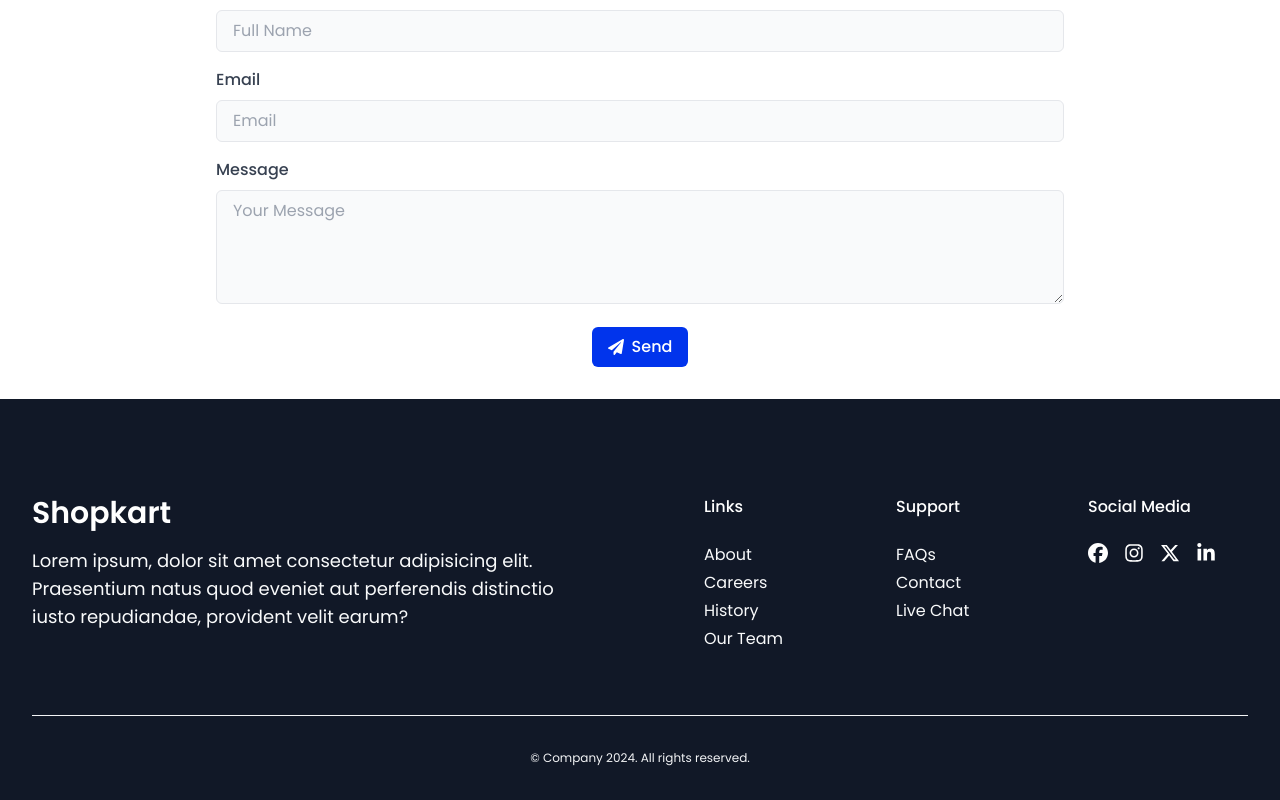
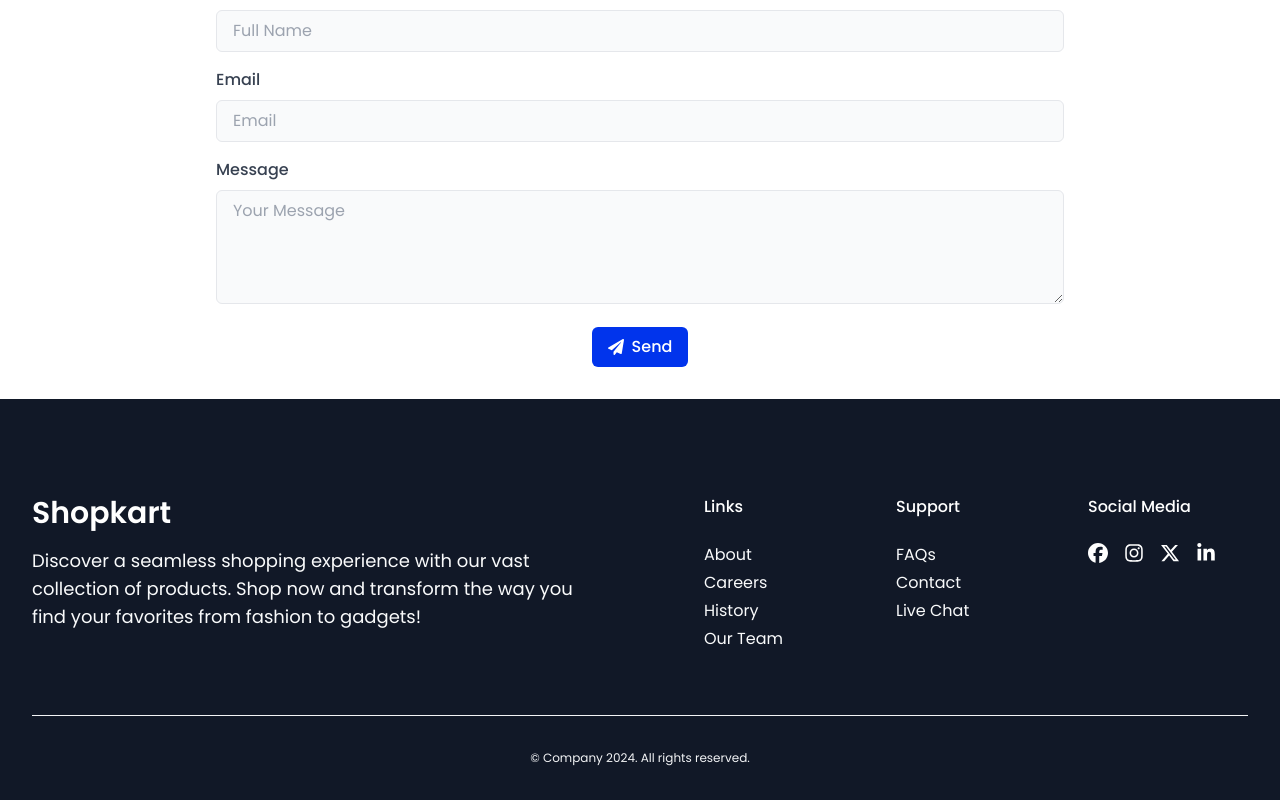
Before and after one commit to Shantanu-Saini/dashboard-ui, a React (Vite) app: page / in a window 1280 px wide. Shown: the part 2137-2937 px from the top of the page. Built offline with nearby package versions, Linux system fonts and the light colour scheme.

Commit message:
minor change

```diff
--- a/src/data/footerData.ts
+++ b/src/data/footerData.ts
@@ -2,7 +2,7 @@ import { FaFacebook, FaInstagram, FaLinkedinIn, FaXTwitter } from "react-icons/f
 
 export const footerData = {
     logo: "Shopkart",
-    description: "Lorem ipsum, dolor sit amet consectetur adipisicing elit. Praesentium natus quod eveniet aut perferendis distinctio iusto repudiandae, provident velit earum?",
+    description: "Discover a seamless shopping experience with our vast collection of products. Shop now and transform the way you find your favorites from fashion to gadgets!",
     aboutLinks: [
         { label: "About", href: "#" },
         { label: "Careers", href: "#" },
```
